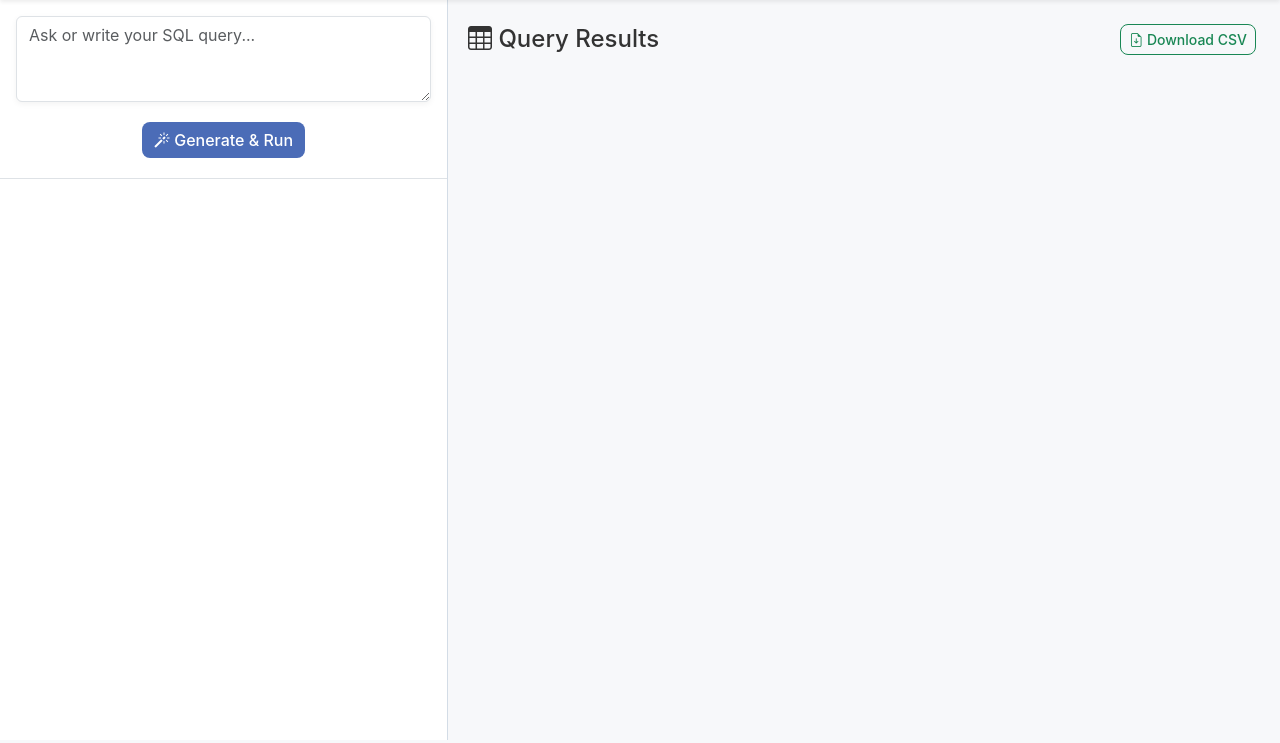
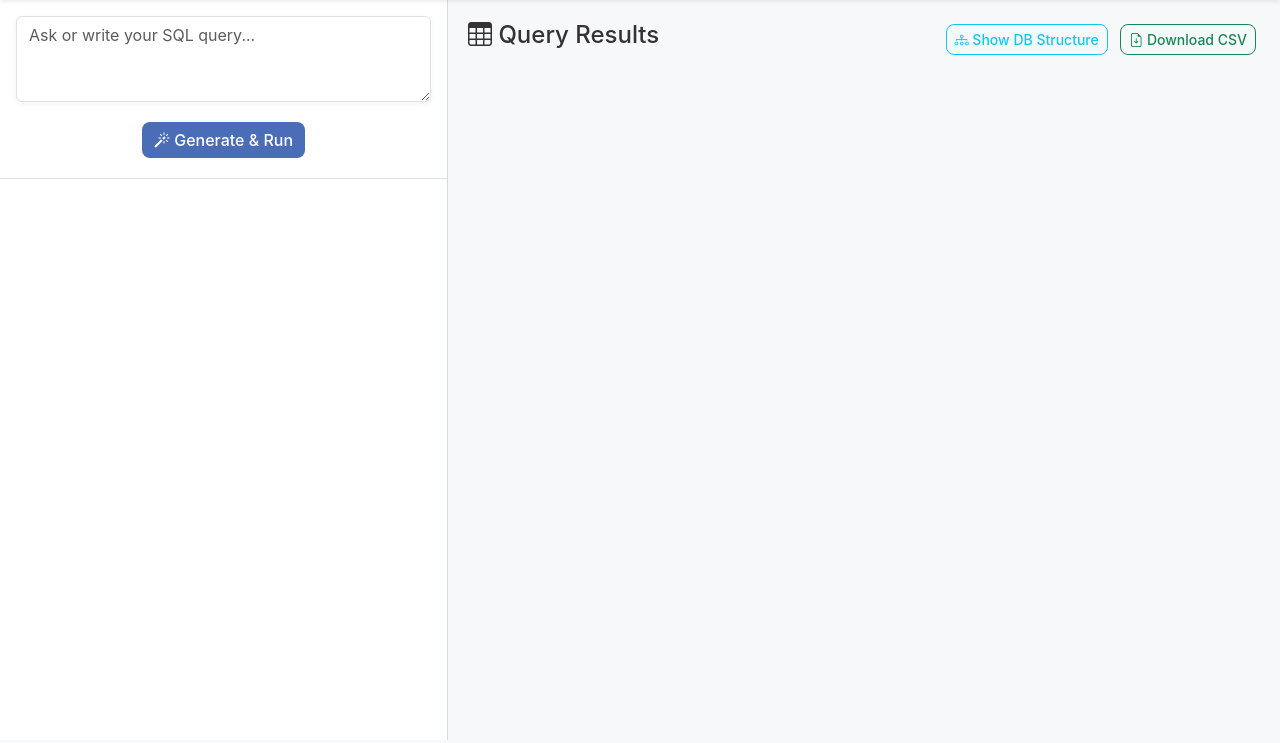
Before and after one commit to Matrixxboy/QueryCrafterApp, a Flask app: page / in a window 1280 px wide. Shown: the part 57-800 px from the top of the page. Run offline with Flask 3, Linux system fonts and the light colour scheme; some libraries are stand-ins or nearby versions.

Commit message:
added show db structure button

```diff
--- a/web_app/templates/index.html
+++ b/web_app/templates/index.html
@@ -155,11 +155,16 @@
 
     <!-- Right Results Panel -->
     <div class="right-panel">
-      <div class="d-flex justify-content-between align-items-center mb-3">
-        <h4 class="mb-0"><i class="bi bi-table"></i> Query Results</h4>
+      <div class="d-flex justify-content-between align-items-center mb-3 flex-wrap">
+        <h4 class="mb-2"><i class="bi bi-table"></i> Query Results</h4>
+        <div>
+          <button class="btn btn-outline-info btn-sm" onclick="showDBStructure()">
+            <i class="bi bi-diagram-3"></i> Show DB Structure
+          </button>
           <button class="btn btn-outline-success btn-sm" onclick="downloadCSV()">
             <i class="bi bi-file-earmark-arrow-down"></i> Download CSV
           </button>
+        </div>
       </div>
       <div class="table-responsive">
         <table class="table table-bordered" id="results-table">
@@ -225,18 +230,32 @@
         hideLoader();
         if (execData.error) return showError(execData.error);
 
-        // Step 3: Display results
+        renderTable(execData);
+        const entry = { question, query: sqlQuery, timestamp: new Date().toLocaleTimeString() };
+        queryHistory.unshift(entry);
+        renderHistory();
+        showSuccess("Query generated and executed successfully!");
+      } catch (err) {
+        hideLoader();
+        showError("Something went wrong. Please try again.");
+      }
+    }
+
+    // Renders results or structure into table
+    function renderTable(data) {
       thead.innerHTML = "";
       tbody.innerHTML = "";
-        if (execData.columns && execData.rows) {
+
+      if (data.columns && data.rows) {
         const headerRow = document.createElement("tr");
-          execData.columns.forEach(col => {
+        data.columns.forEach(col => {
           const th = document.createElement("th");
           th.textContent = col;
           headerRow.appendChild(th);
         });
         thead.appendChild(headerRow);
-          execData.rows.forEach(row => {
+
+        data.rows.forEach(row => {
           const tr = document.createElement("tr");
           row.forEach(cell => {
             const td = document.createElement("td");
@@ -245,17 +264,70 @@
           });
           tbody.appendChild(tr);
         });
+      } else if (data.structure) {
+        const headerRow = document.createElement("tr");
+        ["Table Name", "Column Name", "Data Type"].forEach(col => {
+          const th = document.createElement("th");
+          th.textContent = col;
+          headerRow.appendChild(th);
+        });
+        thead.appendChild(headerRow);
+
+        data.structure.forEach(table => {
+          table.columns.forEach((col, i) => {
+            const tr = document.createElement("tr");
+            tr.innerHTML = `
+              <td>${i === 0 ? table.table_name : ""}</td>
+              <td>${col[0]}</td>
+              <td>${col[1]}</td>
+            `;
+            tbody.appendChild(tr);
+          });
+        });
+      }
     }
 
-        // Step 4: Save to history
-        const entry = { question, query: sqlQuery, timestamp: new Date().toLocaleTimeString() };
-        queryHistory.unshift(entry);
-        renderHistory();
-        showSuccess("Query generated and executed successfully!");
+    // Show DB structure
+    async function showDBStructure() {
+      showLoader();
+      try {
+        const formData = new FormData();
+        formData.append("action", "show_db_structure");
+        const response = await fetch("/api", { method: "POST", body: formData });
+        const data = await response.json();
+        hideLoader();
+
+        if (data.error) return showError(data.error);
+        renderTable(data);
+        showSuccess("Database structure loaded!");
       } catch (err) {
         hideLoader();
-        showError("Something went wrong. Please try again.");
+        showError("Failed to load database structure.");
       }
+    }
+
+    // CSV Export
+    function downloadCSV() {
+      const rows = [];
+      const headers = Array.from(thead.querySelectorAll('th')).map(th => th.textContent);
+      if (headers.length === 0) return showError("No table data available to download.");
+
+      rows.push(headers.join(","));
+      Array.from(tbody.querySelectorAll('tr')).forEach(tr => {
+        const cols = Array.from(tr.querySelectorAll('td')).map(td => `"${td.textContent.replace(/"/g, '""')}"`);
+        rows.push(cols.join(","));
+      });
+
+      const csvContent = rows.join("\n");
+      const blob = new Blob([csvContent], { type: "text/csv;charset=utf-8;" });
+      const url = URL.createObjectURL(blob);
+      const a = document.createElement("a");
+      a.href = url;
+      a.download = `query_results_${new Date().toISOString().slice(0,19).replace(/:/g, "-")}.csv`;
+      document.body.appendChild(a);
+      a.click();
+      document.body.removeChild(a);
+      showSuccess("CSV file downloaded successfully!");
     }
 
     function renderHistory() {
@@ -278,32 +350,6 @@
         historyContainer.appendChild(div);
       });
     }
-
-    // ✅ CSV Export Function
-    function downloadCSV() {
-      const rows = [];
-      const headers = Array.from(thead.querySelectorAll('th')).map(th => th.textContent);
-      if (headers.length === 0) return showError("No table data available to download.");
-
-      rows.push(headers.join(","));
-      Array.from(tbody.querySelectorAll('tr')).forEach(tr => {
-        const cols = Array.from(tr.querySelectorAll('td')).map(td => `"${td.textContent.replace(/"/g, '""')}"`);
-        rows.push(cols.join(","));
-      });
-
-      const csvContent = rows.join("\n");
-      const blob = new Blob([csvContent], { type: "text/csv;charset=utf-8;" });
-      const url = URL.createObjectURL(blob);
-
-      const a = document.createElement("a");
-      a.href = url;
-      a.download = "query_results.csv";
-      document.body.appendChild(a);
-      a.click();
-      document.body.removeChild(a);
-
-      showSuccess("CSV file downloaded successfully!");
-    }
   </script>
 </body>
 </html>
```
Lines whose indentation alone changed are shown as unchanged.
